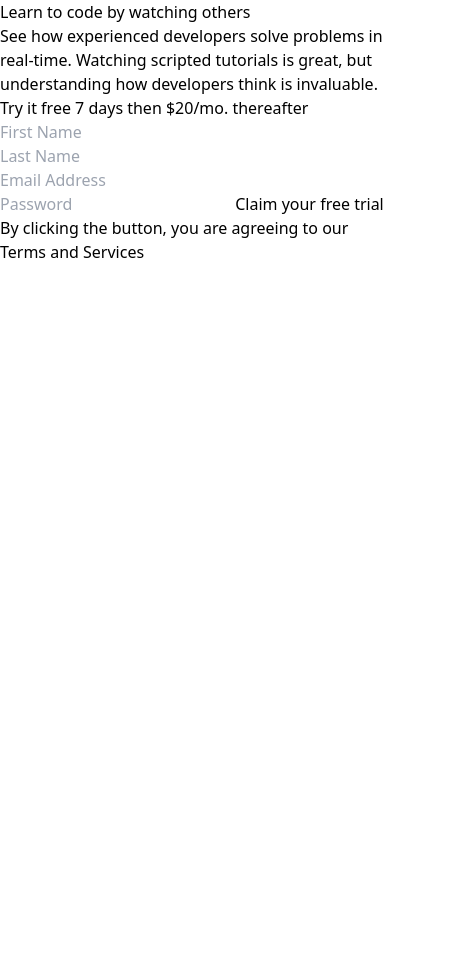
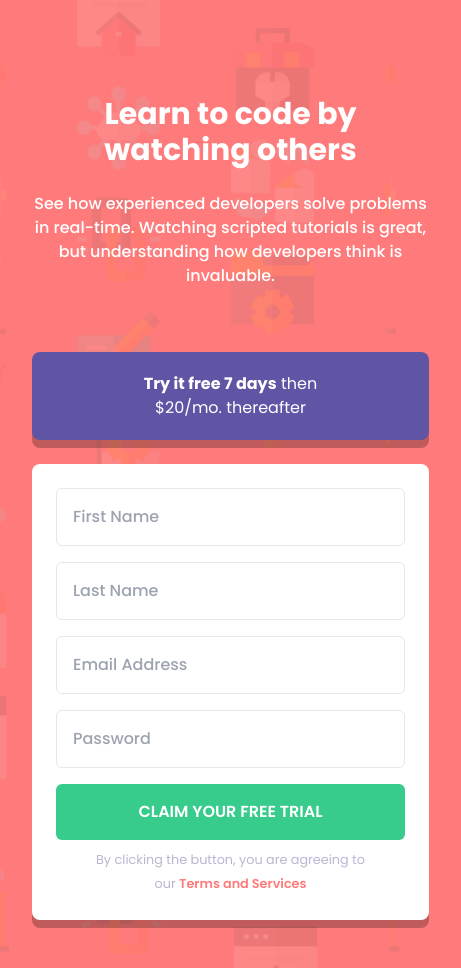
Before and after one commit to ferdinandoaspro/intro-sign-up, a website: page index.html in a window 390 px wide. Shown: the whole page, 461 px wide, since content can reach past the window. Before the commit the page ends 844 px from the top, so only its background shows below. Drawn offline with Linux system fonts and the light colour scheme.

Commit message:
almost completed the mobile design

```diff
--- a/index.html
+++ b/index.html
@@ -10,26 +10,26 @@
   <link href="https://fonts.googleapis.com/css2?family=Poppins:wght@400;500;600;700&display=swap" rel="stylesheet">
   <title>Frontend Mentor | Intro component with sign up form</title>
 </head>
-<body>
-  <main>
-    <div>
-      <h1>Learn to code by watching others</h1>
-      <p>See how experienced developers solve problems in real-time. Watching scripted tutorials is great,
+<body class="min-h-screen max-w-full bg-mobile bg-cover bg-red grid place-items-center font-poppins">
+  <main class="flex flex-col text-white gap-y-16 px-8 pt-24 pb-12">
+    <div class="text-center flex flex-col gap-y-6">
+      <h1 class="text-3xl font-bold">Learn to code by watching others</h1>
+      <p class="font-medium">See how experienced developers solve problems in real-time. Watching scripted tutorials is great,
         but understanding how developers think is invaluable.</p>
     </div>
-    <div>
-      <div>
-        <p>Try it free 7 days then $20/mo. thereafter</p>
+    <div class="text-center flex flex-col gap-y-6 drop-shadow-[0_8px_0_rgba(0,0,0,0.25)]">
+      <div class="bg-blue rounded-lg">
+        <p class="px-20 py-5"><span class="font-bold">Try it free 7 days</span> then $20/mo. thereafter</p>
       </div>
-      <div>
-        <form action="">
-          <input type="text" placeholder="First Name">
-          <input type="text" placeholder="Last Name">
-          <input type="text" placeholder="Email Address">
-          <input type="password" placeholder="Password">
-          <button>Claim your free trial</button>
+      <div class="flex flex-col bg-white px-6 py-6 gap-y-2 rounded-lg">
+        <form class="flex flex-col gap-y-4">
+          <input type="text" placeholder="First Name" class="px-4 py-4 text-dark-blue border-[1px] rounded-md placeholder:font-medium font-medium focus:outline-grayish-blue">
+          <input type="text" placeholder="Last Name" class="px-4 py-4 text-dark-blue border-[1px] rounded-md placeholder:font-medium font-medium focus:outline-grayish-blue">
+          <input type="email" placeholder="Email Address" class="px-4 py-4 text-dark-blue border-[1px] rounded-md placeholder:font-medium font-medium focus:outline-grayish-blue">
+          <input type="password" placeholder="Password" class="px-4 py-4 text-dark-blue border-[1px] rounded-md placeholder:font-medium font-medium focus:outline-grayish-blue">
+          <button class="bg-green py-4 active:opacity-60 rounded-md font-semibold">CLAIM YOUR FREE TRIAL</button>
         </form>
-        <p>By clicking the button, you are agreeing to our Terms and Services</p>
+        <p class="text-grayish-blue text-[0.8rem] leading-6 px-10">By clicking the button, you are agreeing to our <span class="text-red font-semibold">Terms and Services</span></p>
       </div>
     </div>
   </main>
--- a/tailwind.config.js
+++ b/tailwind.config.js
@@ -6,12 +6,16 @@ module.exports = {
       colors: {
         "red": "hsl(0, 100%, 74%)",
         "green": "hsl(154, 59%, 51%)",
-        "Blue": "hsl(248, 32%, 49%)",
+        "blue": "hsl(248, 32%, 49%)",
         "dark-blue": "hsl(249, 10%, 26%)",
         "grayish-blue": "hsl(246, 25%, 77%)"
       },
       fontFamily: {
         "poppins": ["Poppins", "sans-serif"]
+      },
+      backgroundImage: {
+        "mobile": "url('/images/bg-intro-mobile.png')",
+        "desktop": "url('/images/bg-intro-desktop.png')"
       }
     },
   },
```
Also changed, not shown: dist/output.css.
